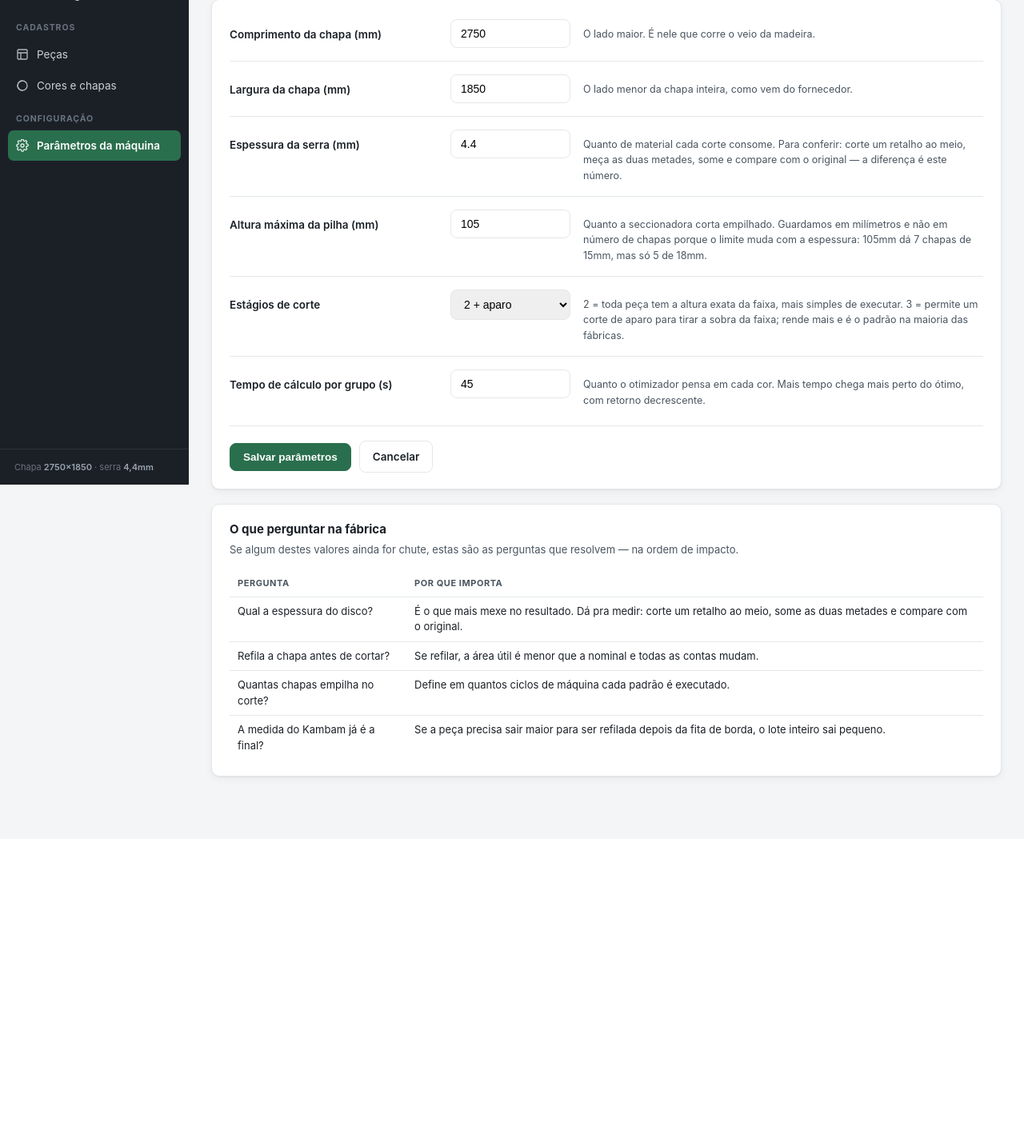
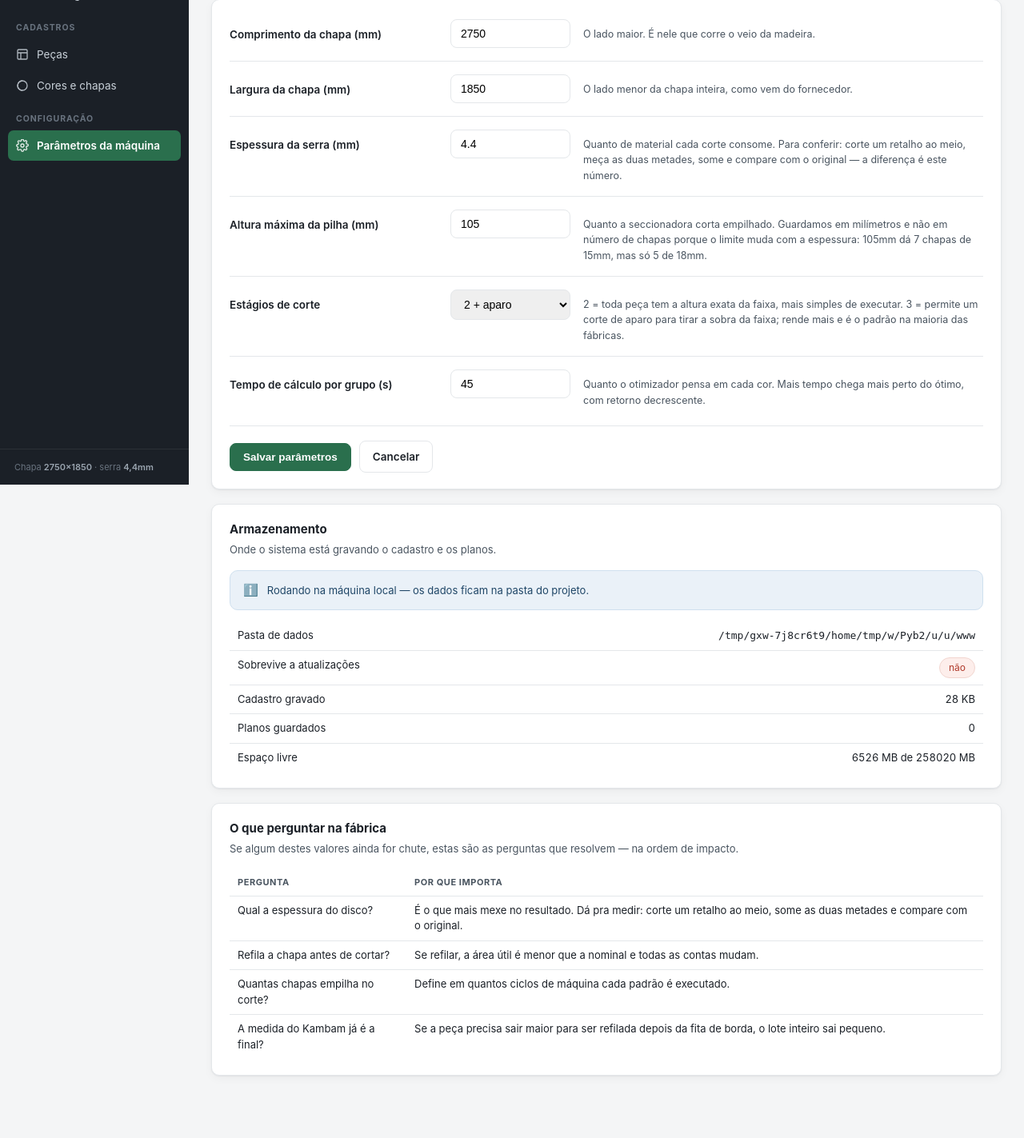
Before and after one commit to warleyvrb2-coder/Otimizador_moveis, a Flask app: page /parametros in a window 1280 px wide. Shown: the part 194-1617 px from the top of the page at 80% size. Before the commit the page ends 1174 px from the top, so only its background shows below. Run offline with Flask 3, Linux system fonts and the light colour scheme; data that the repository does not hold is empty.

Commit message:
Mostra na tela se o volume está realmente em uso
"Anexei o volume" e "o app está usando o volume" são coisas diferentes: o
volume só entra em uso quando DATA_DIR aponta pro caminho de montagem. Sem
isso ele fica montado e ocioso enquanto o cadastro continua sendo perdido a
cada deploy — em silêncio, que é o pior jeito de falhar.

A tela de parâmetros agora mostra a pasta de dados em uso, se ela sobrevive a
atualizações, o tamanho do cadastro gravado, quantos planos estão guardados e
o espaço livre. Verde quando está certo, vermelho com a instrução do que
falta quando o volume está anexado mas não apontado.

Co-Authored-By: Claude Opus 5 <noreply@anthropic.com>

```diff
--- a/app.py
+++ b/app.py
@@ -116,6 +116,35 @@ def planos():
     return render_template('planos.html', pagina='planos', planos=lista)
 
 
+def diagnostico_armazenamento() -> dict:
+    """
+    Onde o app está realmente gravando, e se aquilo sobrevive a um deploy.
+
+    Existe porque "anexei o volume" e "o app está usando o volume" são coisas
+    diferentes: o volume só entra em uso quando DATA_DIR aponta pro caminho de
+    montagem. Sem isso ele fica montado e ocioso, e o cadastro continua sendo
+    perdido a cada atualização — em silêncio, que é o pior jeito de falhar.
+    """
+    import shutil
+    permanente = os.path.abspath(DATA_DIR) != os.path.abspath(BASE_DIR)
+    info = {
+        'caminho': os.path.abspath(DATA_DIR),
+        'permanente': permanente,
+        'em_nuvem': EM_NUVEM,
+        'banco_kb': (os.path.getsize(banco.DB_PATH) / 1024
+                     if os.path.exists(banco.DB_PATH) else 0),
+        'planos': (len(os.listdir(OUTPUT_DIR)) if os.path.isdir(OUTPUT_DIR) else 0),
+        'livre_mb': None, 'total_mb': None,
+    }
+    try:
+        uso = shutil.disk_usage(DATA_DIR)
+        info['livre_mb'] = uso.free / 1024 / 1024
+        info['total_mb'] = uso.total / 1024 / 1024
+    except OSError:
+        pass
+    return info
+
+
 @app.route('/parametros', methods=['GET', 'POST'])
 def parametros():
     erros, salvou = {}, False
@@ -124,7 +153,8 @@ def parametros():
         salvou = not erros
     return render_template('parametros.html', pagina='parametros',
                             campos=banco.PARAMETROS, valores=banco.obter_parametros(),
-                            erros=erros, salvou=salvou)
+                            erros=erros, salvou=salvou,
+                            disco=diagnostico_armazenamento())
 
 
 @app.route('/saude')
--- a/templates/parametros.html
+++ b/templates/parametros.html
@@ -63,6 +63,51 @@
 </form>
 
 <div class="cartao">
+  <h2>Armazenamento</h2>
+  <p class="ajuda">Onde o sistema está gravando o cadastro e os planos.</p>
+
+  {% if disco.permanente %}
+  <div class="recado info" style="margin-bottom:14px;">
+    <span class="ic">✓</span>
+    <div><strong>Disco permanente ativo.</strong> O cadastro, os parâmetros e os planos
+      sobrevivem às atualizações do sistema.</div>
+  </div>
+  {% elif disco.em_nuvem %}
+  <div class="recado perigo" style="margin-bottom:14px;">
+    <span class="ic">⚠️</span>
+    <div><strong>Sem disco permanente.</strong> O sistema está gravando dentro do próprio
+      programa, que é refeito a cada atualização — tudo que for cadastrado aqui vai se
+      perder. Se você já anexou um volume na hospedagem, falta apontar a variável
+      <strong>DATA_DIR</strong> para o caminho de montagem dele (algo como
+      <code>/data</code>).</div>
+  </div>
+  {% else %}
+  <div class="recado info" style="margin-bottom:14px;">
+    <span class="ic">ℹ️</span>
+    <div>Rodando na máquina local — os dados ficam na pasta do projeto.</div>
+  </div>
+  {% endif %}
+
+  <table class="dados">
+    <tr><td>Pasta de dados</td>
+        <td class="num"><code>{{ disco.caminho }}</code></td></tr>
+    <tr><td>Sobrevive a atualizações</td>
+        <td class="num">
+          {% if disco.permanente %}<span class="etiqueta ok">sim</span>
+          {% else %}<span class="etiqueta perigo">não</span>{% endif %}</td></tr>
+    <tr><td>Cadastro gravado</td>
+        <td class="num">{{ '%.0f'|format(disco.banco_kb) }} KB</td></tr>
+    <tr><td>Planos guardados</td>
+        <td class="num">{{ disco.planos }}</td></tr>
+    {% if disco.livre_mb %}
+    <tr><td>Espaço livre</td>
+        <td class="num">{{ '%.0f'|format(disco.livre_mb) }} MB
+          de {{ '%.0f'|format(disco.total_mb) }} MB</td></tr>
+    {% endif %}
+  </table>
+</div>
+
+<div class="cartao">
   <h2>O que perguntar na fábrica</h2>
   <p class="ajuda">Se algum destes valores ainda for chute, estas são as perguntas que
     resolvem — na ordem de impacto.</p>
```
